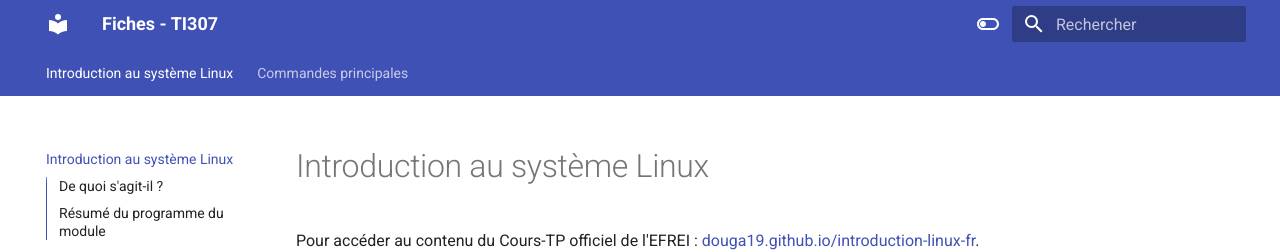
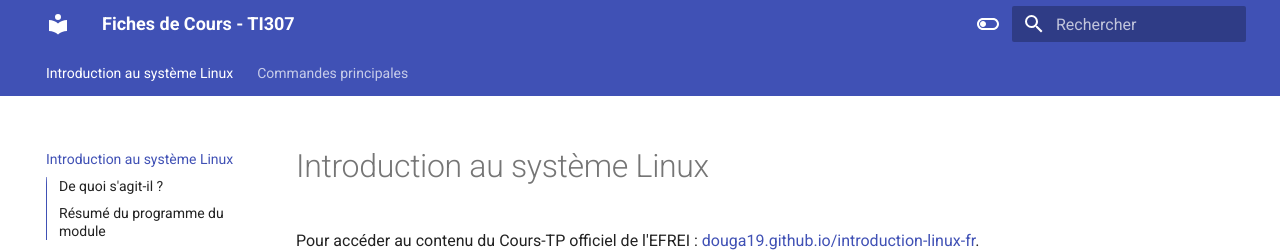
Before and after one commit to DorDNS/cours-linux, an MkDocs documentation site: the page built from docs/index.md, in a window 1280 px wide. Shown: the top 252 px of the page. Built offline with MkDocs 1.6.1 and Material for MkDocs 9.7.7, drawn with Linux system fonts in a browser that asks for light colours.

Commit message:
Modif titre site

```diff
--- a/mkdocs.yml
+++ b/mkdocs.yml
@@ -1,4 +1,4 @@
-site_name: Fiches - TI307
+site_name: Fiches de Cours - TI307
 theme:
   name: 'material'
   features:
```
